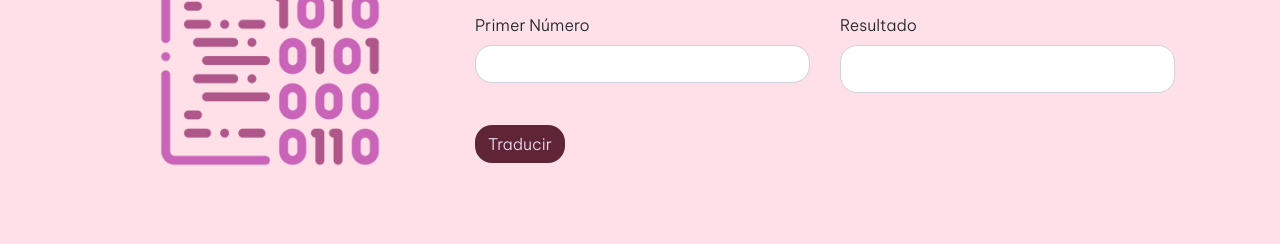
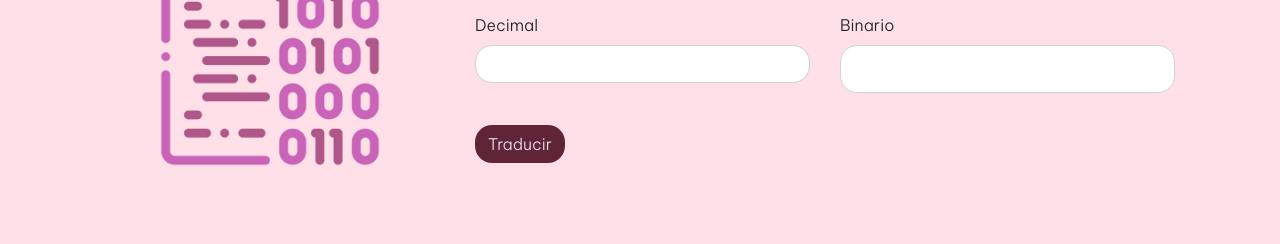
Before and after one commit to CatalinaRpoS/Binary_translator, a plain HTML site: page index.html in a window 1280 px wide. Shown: the part 531-775 px from the top of the page. Drawn offline with nearby package versions, Linux system fonts and the light colour scheme.

Commit message:
Fix an error

```diff
--- a/index.html
+++ b/index.html
@@ -48,11 +48,11 @@
                         <form>
                         <div class="row">
                         <div class="form-group col-sm-6 col-md-6 col-lg-6 col-xl-6">
-                            <label >Primer Número</label>
+                            <label >Decimal</label>
                             <input type="text" class="form-control" id="num1">
                             </div>
                             <div class="form-group col-sm-6 col-md-6 col-lg-6 col-xl-6">
-                                <label>Resultado</label>
+                                <label>Binario</label>
                                 <p class="output"><output id="result"></output></p>
                               </div>
                             </div>
```
